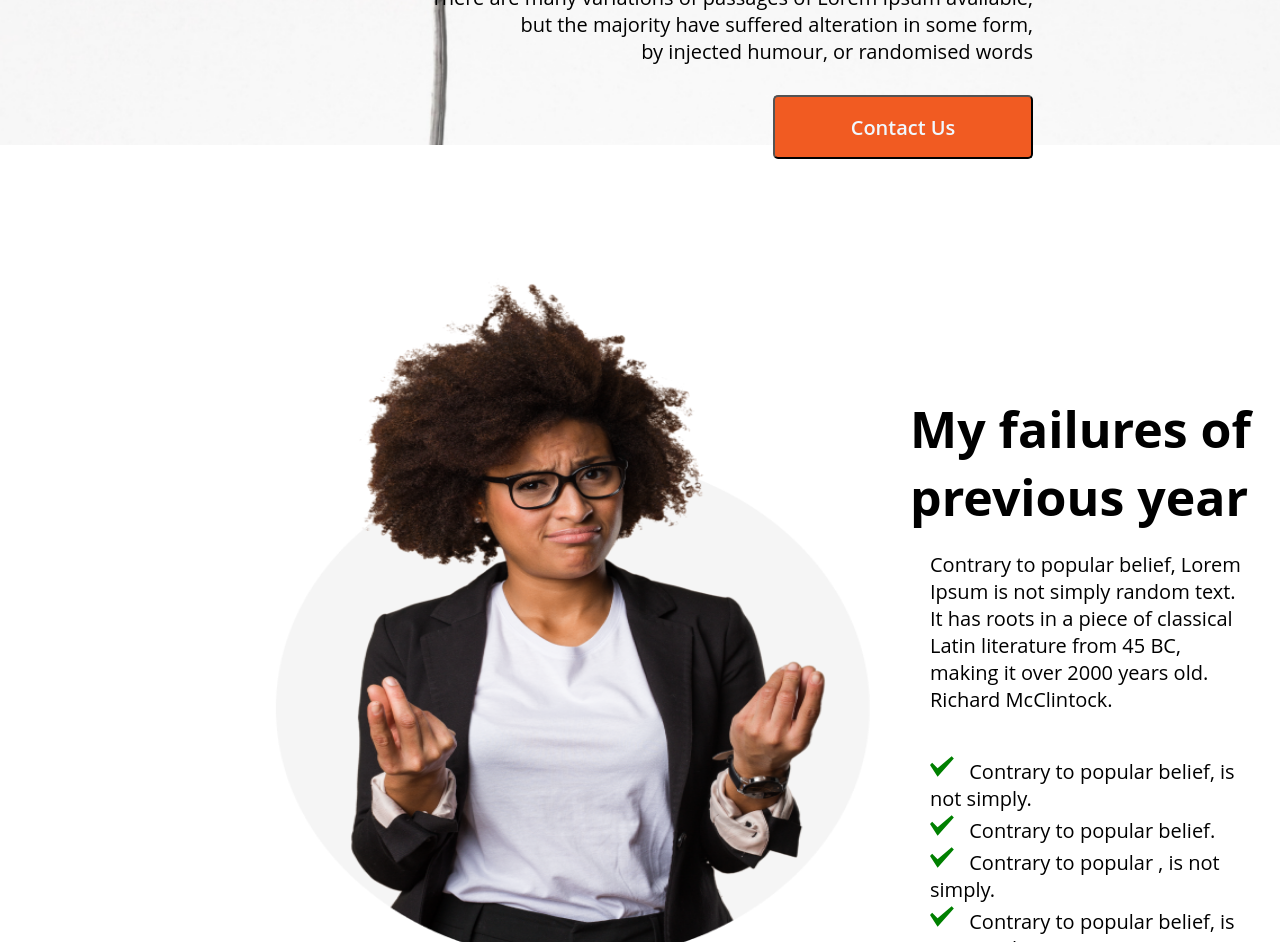
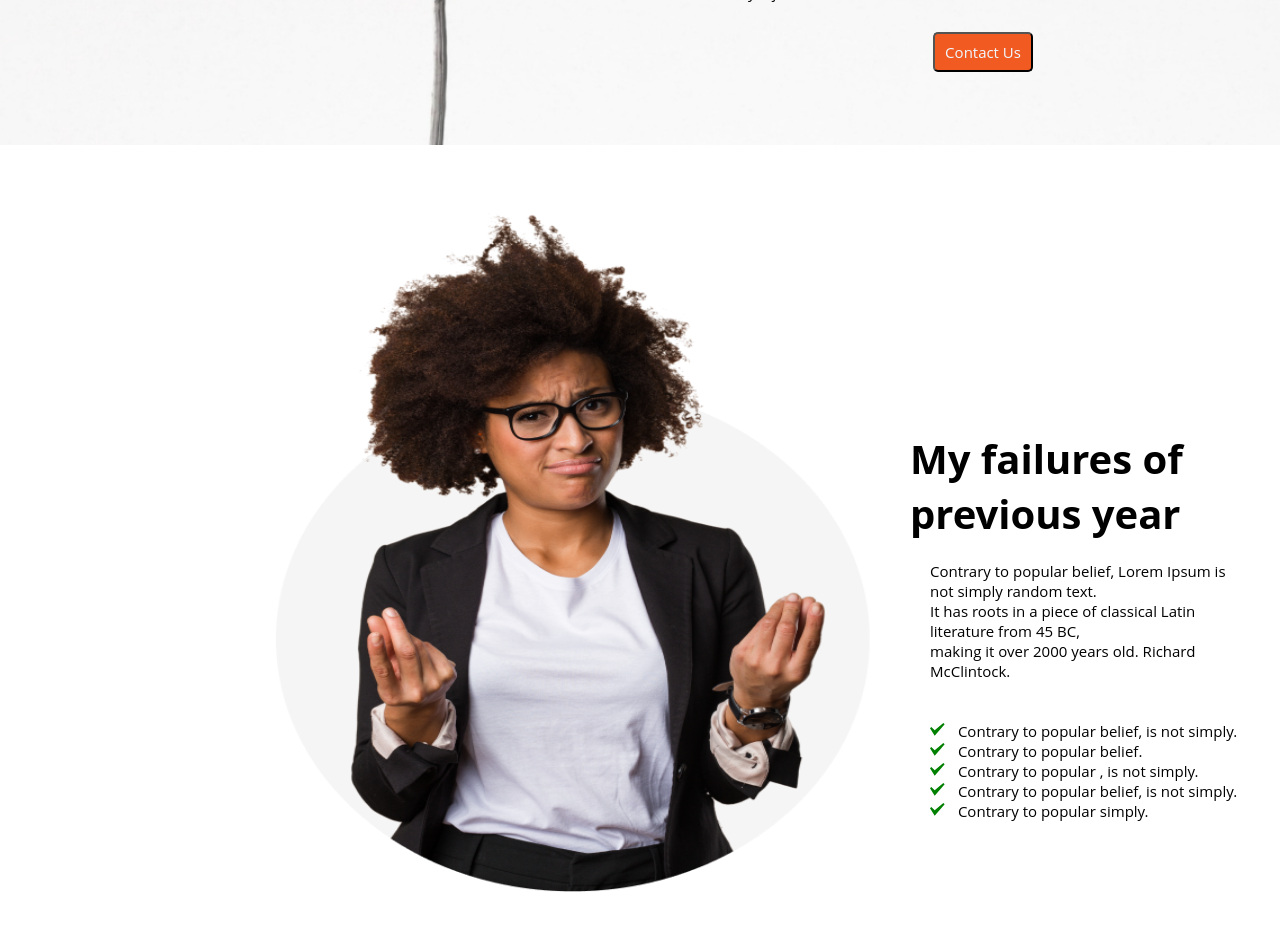
Before and after one commit to Asadujjaman717/new-year-assignment, a plain HTML site: page index.html in a window 1280 px wide. Shown: the part 777-1719 px from the top of the page. Drawn offline with Linux system fonts and the light colour scheme.

Commit message:
font resized

```diff
--- a/index.html
+++ b/index.html
@@ -8,7 +8,7 @@
       >Correct icons created by kliwir art - Flaticon</a
     >
     <script
-      src="https://kit.fontawesome.com/b226281425.js"
+      src="https://kit.fontawesome.com/b216281425.js"
       crossorigin="anonymous"
     ></script>
     <title>New Year</title>
@@ -44,8 +44,8 @@
             <span class="check-icon">
               <svg
                 xmlns="http://www.w3.org/2000/svg"
-                width="26"
-                height="26"
+                width="16"
+                height="16"
                 viewBox="0 0 24 24"
               >
                 <path d="M0 11l2-2 5 5L20 3l2 2L7 22z" />
@@ -58,8 +58,8 @@
             <span class="check-icon">
               <svg
                 xmlns="http://www.w3.org/2000/svg"
-                width="26"
-                height="26"
+                width="16"
+                height="16"
                 viewBox="0 0 24 24"
               >
                 <path d="M0 11l2-2 5 5L20 3l2 2L7 22z" />
@@ -72,8 +72,8 @@
             <span class="check-icon">
               <svg
                 xmlns="http://www.w3.org/2000/svg"
-                width="26"
-                height="26"
+                width="16"
+                height="16"
                 viewBox="0 0 24 24"
               >
                 <path d="M0 11l2-2 5 5L20 3l2 2L7 22z" />
@@ -86,8 +86,8 @@
             <span class="check-icon">
               <svg
                 xmlns="http://www.w3.org/2000/svg"
-                width="26"
-                height="26"
+                width="16"
+                height="16"
                 viewBox="0 0 24 24"
               >
                 <path d="M0 11l2-2 5 5L20 3l2 2L7 22z" />
@@ -100,8 +100,8 @@
             <span class="check-icon">
               <svg
                 xmlns="http://www.w3.org/2000/svg"
-                width="26"
-                height="26"
+                width="16"
+                height="16"
                 viewBox="0 0 24 24"
               >
                 <path d="M0 11l2-2 5 5L20 3l2 2L7 22z" />
@@ -112,6 +112,7 @@
         </div>
       </div>
     </div>
+    <!-- ............................................. -->
     <h1 class="my-plan-title">My Plans</h1>
 
     <div class="my-plan">
--- a/styles.css
+++ b/styles.css
@@ -16,21 +16,21 @@
   padding: 451px 247px;
 }
 .cover-title {
-  font-size: 70px;
+  font-size: 60px;
 }
 .cover-description {
-  font-size: 20px;
+  font-size: 15px;
   padding-bottom: 30px;
 }
 .btn-contact-us {
-  padding: 10px;
-  font-size: 20px;
+  padding:5px;
+  font-size: 15px;
   background-color: #f15b22;
   border-radius: 5px;
-  width: 260px;
-  height: 64px;
+  width: 100px;
+  height: 40px;
   flex-shrink: 0;
-  font-weight: 600;
+  font-weight: 500;
   color: aliceblue;
 }
 
@@ -43,10 +43,10 @@
 .cover2-title {
   margin-top: 50px;
   padding-top: 100px;
-  font-size: 50px;
+  font-size: 40px;
 }
 .cover2-description {
-  font-size: 20px;
+  font-size: 15px;
   padding: 20px;
 }
 .cover2 {
@@ -63,25 +63,25 @@
 }
 .check-icon {
   display: inline-block;
-  width: 26px; /* Adjust the width and height as needed */
-  height: 26px;
+  width: 16px; /* Adjust the width and height as needed */
+  height: 16px;
   margin-right: 8px; /* Adjust the spacing between the icon and the text */
   fill: green; /* You can change the color of the icon here */
 }
 .items {
   padding: 20px;
-  font-size: 20px;
+  font-size: 15px;
 }
 .my-plan-title {
   text-align: center;
-  font-size: 50px;
-  padding: 50px;
+  font-size: 40px;
+  padding: 200px 0px 0px 0px;
 }
 .my-plan {
   display: flex;
   justify-content: center;
   padding: 20px;
-  font-size: 30px;
+  font-size: 20px;
 }
 .my-plan div {
   padding: 40px;
@@ -109,21 +109,22 @@
 } */
 .mindset-title{
  color: aliceblue;
- font-size: 40px;
+ font-size: 30px;
+ padding-bottom: 10px;
 }
 .btn-mind-set{
-  font-size: 20px;
-  padding: 15px;
+  font-size: 15px;
+  padding: 0px 5px;
   font-weight: 800;
   color: #f15b22;
   border-radius: 5px;
 }
 footer{
   background-color: black;
-  height: 300px;
+  height: 100px;
   color: aliceblue;
   padding: 200px;
-  font-size: 20px;
+  font-size: 15px;
 }
 .image{
   padding:20px;
@@ -131,7 +132,7 @@ footer{
 .subscribe{
   float:left;
   margin-right:40px;
-  font-size: 30px;
+  font-size: 20px;
   /* margin-left: 200px; */
 
 }
@@ -140,5 +141,5 @@ footer{
   justify-content: space-between;
 }
 input[type='email']{
-  font-size: 30px;
+  font-size: 15px;
 }
```
